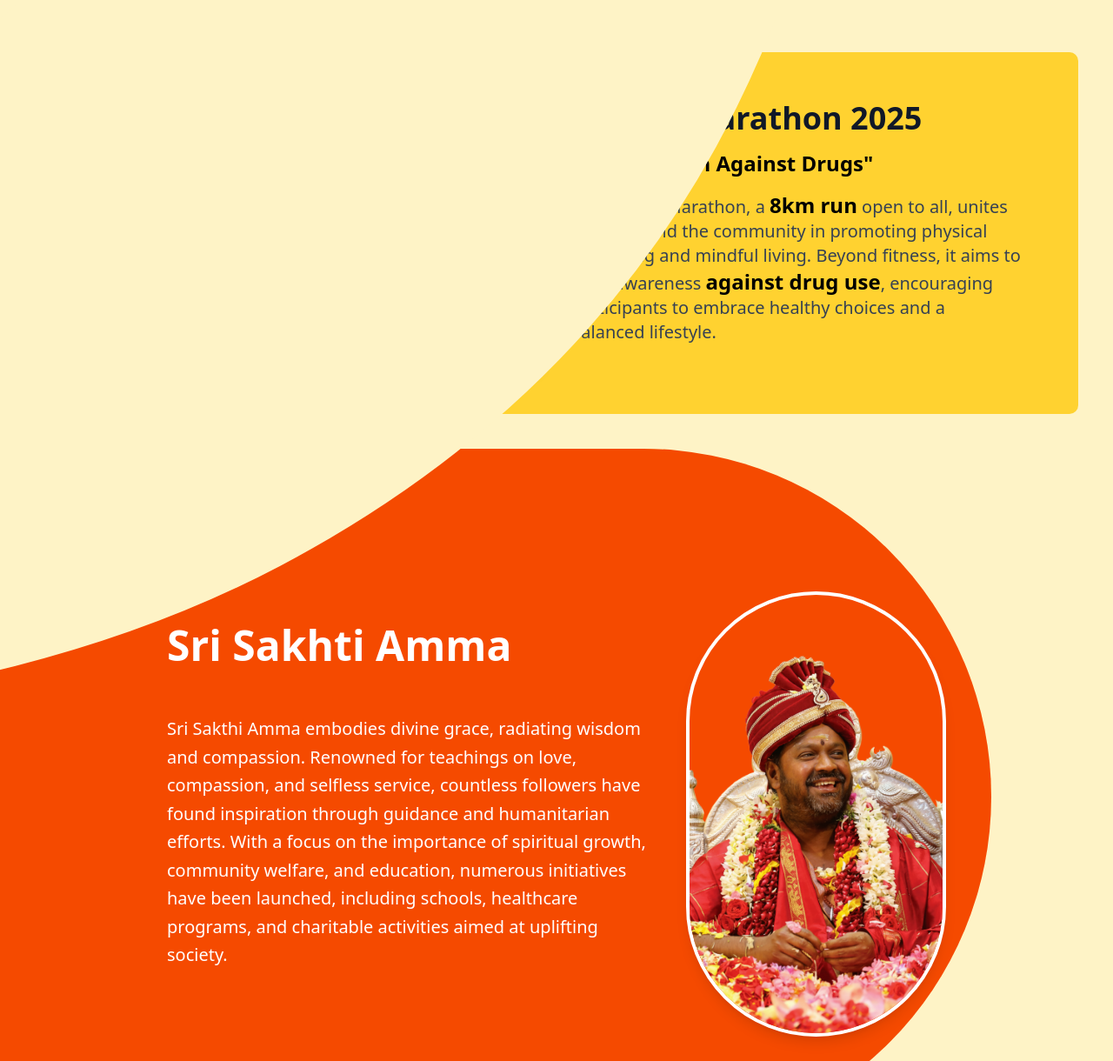
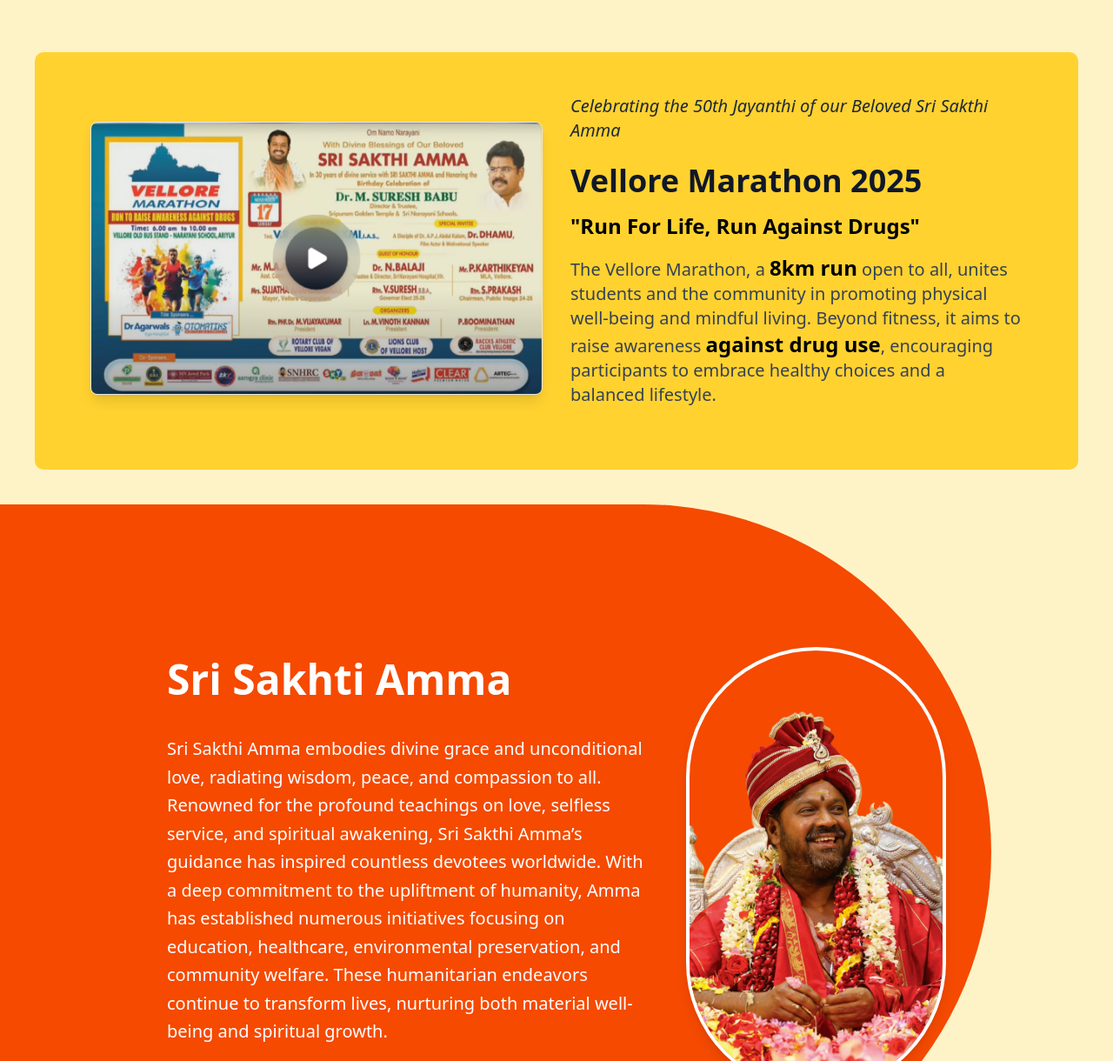
Before and after one commit to Bhuvan0123/marathon-website, a React (Vite) app: page / in a window 1280 px wide. Shown: the part 1580-2800 px from the top of the page at 87% size. Built offline with nearby package versions, Linux system fonts and the light colour scheme.

Commit message:
added suggested changes

```diff
--- a/src/pages/About_Marathon.tsx
+++ b/src/pages/About_Marathon.tsx
@@ -16,11 +16,12 @@ function AboutMarathon() {
         />
       </div>
       <div className="w-full md:w-1/2 flex flex-col justify-center items-center md:items-start text-center md:text-left">
+        <p className="text-lg md:text-xl text-gray-800 mb-6 italic">Celebrating the 50th Jayanthi of our Beloved Sri Sakthi Amma</p>
         <h2 className="text-3xl md:text-4xl font-bold mb-4 text-gray-900 dark:text-white">
           Vellore Marathon 2025
         </h2>
         <h3 className="text-xl md:text-2xl font-semibold mb-4 text-black">
-          "For Life, Run Against Drugs"
+          "Run For Life, Run Against Drugs"
         </h3>
         <p className="text-lg md:text-xl text-gray-700 dark:text-gray-300 mb-6">
          The Vellore Marathon, a <strong className="text-black text-2xl">8km run</strong> open to all, unites students and the community in promoting physical well-being and mindful living. Beyond fitness, it aims to raise awareness <strong className="text-black text-2xl">against drug use</strong>, encouraging participants to embrace healthy choices and a balanced lifestyle.
--- a/src/pages/About_Member1.tsx
+++ b/src/pages/About_Member1.tsx
@@ -25,14 +25,9 @@ const AboutMember1 = () => {
       >
         {/* Text */}
   <div className="w-full md:w-2/3 text-center md:text-left mt-6 md:mt-0">
-          <h2 className="text-2xl sm:text-5xl font-bold mb-14 text-white">Sri Sakhti Amma</h2>
-          <p className="text-base sm:text-xl leading-relaxed text-justify md:text-left">
-            Sri Sakthi Amma embodies divine grace, radiating wisdom and compassion.
-Renowned for teachings on love, compassion, and selfless service, countless
-followers have found inspiration through guidance and humanitarian efforts.
-With a focus on the importance of spiritual growth, community welfare, and
-education, numerous initiatives have been launched, including schools, healthcare
-programs, and charitable activities aimed at uplifting society.
+          <h2 className="text-2xl sm:text-5xl font-bold mb-10 text-white ">Sri Sakhti Amma</h2>
+          <p className="text-base mb-5 sm:text-xl leading-relaxed text-justify md:text-left md:mb-0">
+            Sri Sakthi Amma embodies divine grace and unconditional love, radiating wisdom, peace, and compassion to all. Renowned for the profound teachings on love, selfless service, and spiritual awakening, Sri Sakthi Amma’s guidance has inspired countless devotees worldwide. With a deep commitment to the upliftment of humanity, Amma has established numerous initiatives focusing on education, healthcare, environmental preservation, and community welfare. These humanitarian endeavors continue to transform lives, nurturing both material well-being and spiritual growth.
           </p>
         </div>
         {/* Image */}
--- a/src/pages/About_Member2.tsx
+++ b/src/pages/About_Member2.tsx
@@ -24,25 +24,22 @@ const MemberSection = () => {
           <img
             src={photo}
             alt="Member"
-            className="h-40 w-40 sm:h-52 sm:w-52 md:h-60 md:w-60 lg:h-78 lg:w-58 rounded-full object-cover border-4 border-white shadow-lg"
+            className="h-50 w-40 mt-10 sm:h-52 sm:w-52 md:h-60 md:w-60 lg:h-78 lg:w-58 rounded-full object-cover border-4 border-white shadow-lg md:mt-0"
           />
         </div>
 
         {/* Text */}
-        <div className="w-full md:w-2/3 text-center md:text-left mt-6 md:mt-0">
+        <div className="w-full md:w-2/3 text-center md:text-left md:mt-0">
           <h2 className="text-2xl sm:text-5xl font-bold mb-2">Dr. M. Suresh Babu</h2>
           <h3 className="text-lg sm:text-3xl text-yellow-200 mb-4">Director & Trustee</h3>
-          <p className="text-base sm:text-xl leading-relaxed text-justify md:text-left">
-            Dr. M. Suresh Babu has devoted over 30 years to dedicated service, emulating the
-exemplary path of our beloved Sri Sakthi Amma. His leadership and contributions
-have made a significant and lasting impact on education, social welfare, and
-spiritual well-being.
+          <p className="text-base mb-5 sm:text-[16px]  leading-relaxed text-justify md:text-left md:mb-0">
+            Dr. M. Suresh Babu has devoted over three decades of his life to the divine mission of service, walking in the footsteps of our beloved Sri Sakthi Amma. His journey of more than 30 years alongside Amma reflects unwavering faith, humility, and a deep commitment to uplifting humanity through education, social welfare, and spiritual enlightenment.
 <br/>
-Dr. M. Suresh Babu is the Trustee and Director of Sripuram, Sri Narayani Peedam, Sri
-Sakthi Amma Educational Trust (Sri Narayani Schools), Sri Sakthi Amma Tribal
-Welfare Trust, and Sri Sakthi Amma Ancient and Holistic Health Care Trust.
-In celebration of his birthday on November 21, 2024, a grand marathon is being
-organized to honor his dedication to health, well-being, and community spirit.
+As a Trustee and Director of Sripuram, Sri Narayani Peedam, Sri Sakthi Amma Educational Trust (Sri Narayani Schools), Sri Sakthi Amma Tribal Welfare Trust, and Sri Sakthi Amma Ancient and Holistic Health Care Trust, Dr. M. Suresh Babu has played a pivotal role in realizing Amma’s vision of a compassionate and empowered society.
+<br/>
+Through his dynamic leadership, several transformative initiatives have been launched — providing quality education to rural children, healthcare for the underprivileged, and spiritual guidance that nurtures values and harmony in society.
+<br/>
+In celebration of the 50th Jayanthi of Sri Sakthi Amma, this noble cause has been initiated by Dr. M. Suresh Babu as a heartfelt tribute to Amma’s divine mission — reaffirming the path of love, service, and spiritual awakening that continues to inspire thousands across the world.
           </p>
         </div>
       </div>
--- a/src/pages/Categories.tsx
+++ b/src/pages/Categories.tsx
@@ -94,13 +94,13 @@ export default function Categories() {
       <div className="flex flex-wrap justify-center gap-10 mb-16">
         {/* Men Category Popover */}
         <PopoverRoot>
-          <PopoverTrigger className="w-60 md:w-106  h-auto p-10 justify-center items-center rounded-2xl shadow-lg bg-orange-100 text-orange-900 hover:bg-yellow-200 ">
+          <PopoverTrigger className="w-60 md:w-110  h-auto p-8 justify-center items-center rounded-2xl shadow-lg bg-orange-100 text-orange-900 hover:bg-yellow-200 ">
             <h2 className="text-3xl left-6 font-bold text-center mb-3">
               Men Category
             </h2>
             <ul className="text-lg list-disc list-inside space-y-1">
+              <li>Official Chest Number & T-shirt will be given</li>
               <li>Open to men (16 yrs and above)</li>
-              <li>Official bib & T-shirt required</li>
               <li>Distance: 8 km</li>
             </ul>
             <p className="mt-6 text-[20px] text-red-700 text-center font-bold italic">
@@ -135,13 +135,13 @@ export default function Categories() {
 
         {/* Women & Children Popover */}
         <PopoverRoot>
-          <PopoverTrigger className="w-60 md:w-100 h-auto p-6 justify-center items-center rounded-2xl shadow-lg bg-orange-100 text-orange-900 hover:bg-yellow-200 ">
+          <PopoverTrigger className="w-60 md:w-110 h-auto p-6 justify-center items-center rounded-2xl shadow-lg bg-orange-100 text-orange-900 hover:bg-yellow-200 ">
             <h2 className="text-3xl font-bold text-center mb-3">
               Women & Children
             </h2>
             <ul className="text-lg list-disc list-inside space-y-1">
+              <li>Official Chest Number & T-shirt will be given</li>
               <li>Open to women & children (8-15 yrs)</li>
-              <li>Official bib & T-shirt required</li>
               <li>Guardians for kids under 12</li>
               <li>Distance: 8 km</li>
             </ul>
--- a/src/pages/Landing.tsx
+++ b/src/pages/Landing.tsx
@@ -13,16 +13,16 @@ export default function HeroZoom() {
   return (
     <motion.div
       style={{ opacity }}
-      className="fixed inset-0 z-50 flex flex-col items-center justify-center bg-black pointer-events-none"
+      className="fixed inset-0 z-50 flex flex-col items-center justify-center bg-black pointer-events-none overflow-hidden"
     >
       <motion.h1
-        style={{ scale ,transformOrigin: '57% center'}}
+        style={{ scale ,transformOrigin: '60% center'}}
         className="text-[20vw] font-extrabold leading-none text-amber-100 "
       >
-        RUN
+      RUN
       </motion.h1>
       <motion.h1
-        className="flex items-center gap-2 text-s font-semibold text-amber-100 mt-6"
+        className="flex items-center gap-2 text-s font-semibold text-amber-100 mt-6 md:text-s"
       >
         scroll down to explore <span><FaArrowDown /></span>
       </motion.h1>
```
